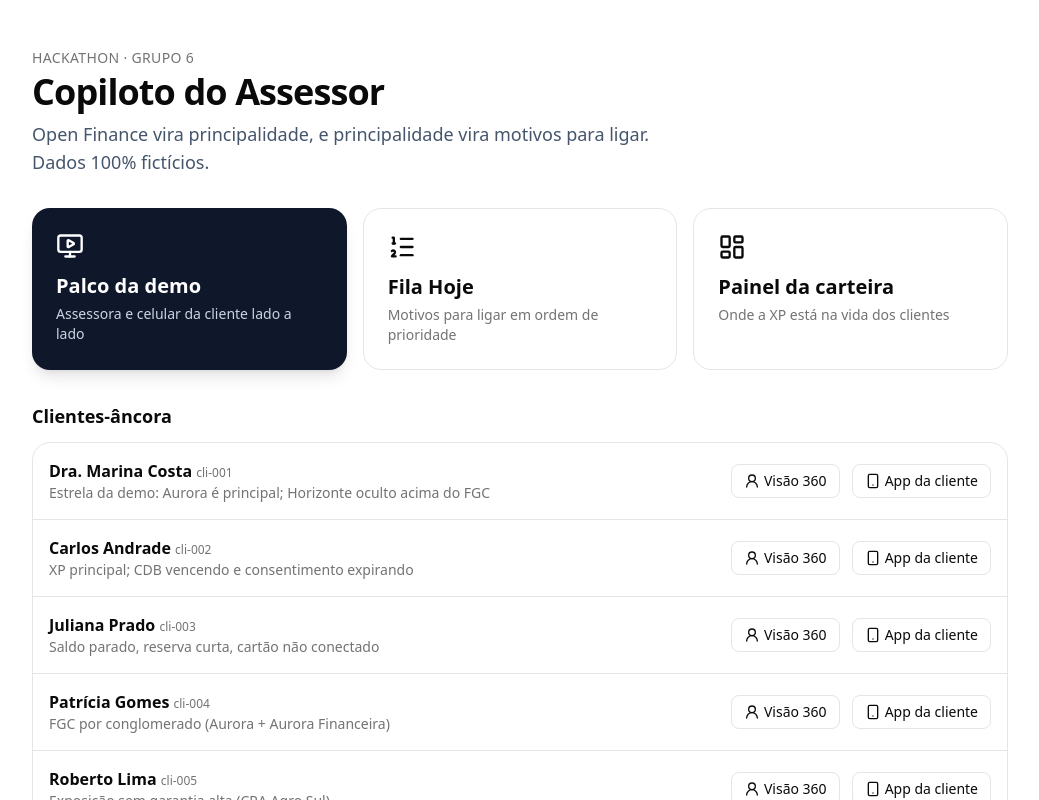
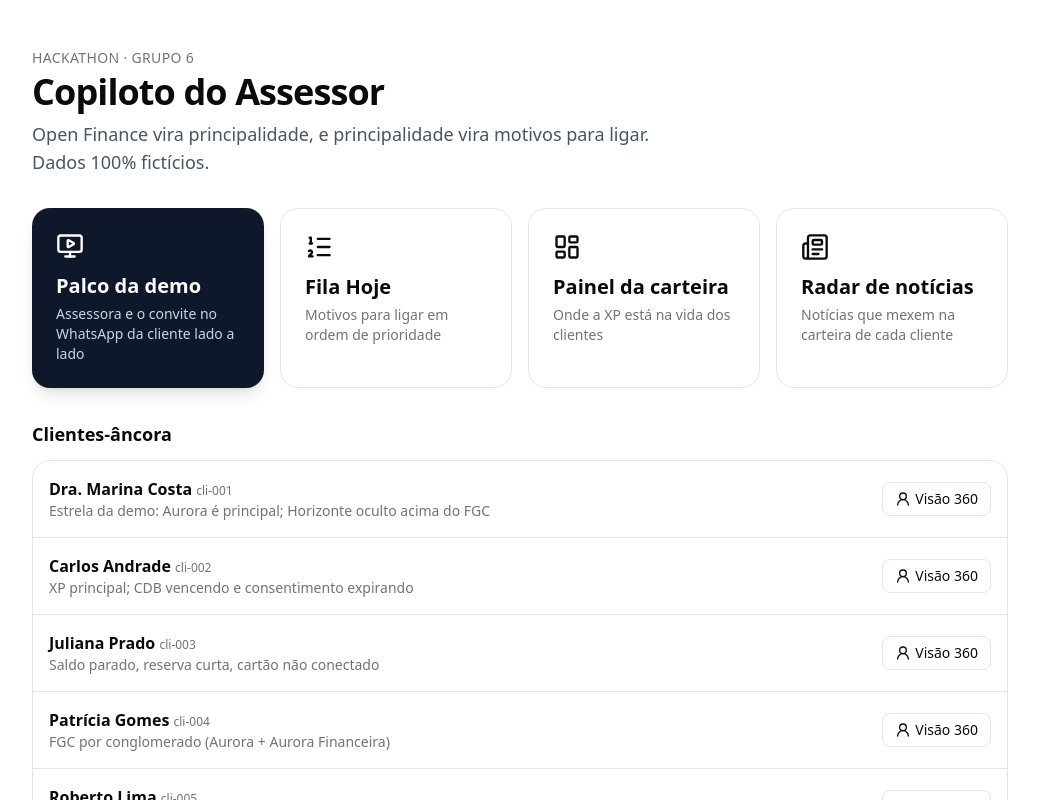
Before and after one commit to hornosj/rota-xp-grupo-6, a Next.js app in the folder frontend/: page / in a window 1280 px wide. Shown: the top 800 px of the page, without its empty margins (120-1159 px from the left). Built offline with nearby package versions, Linux system fonts and the light colour scheme.

Commit message:
frontend: lançador só com palco, assessor (painel, hoje, radar) e a 360 das âncoras (TDD)

```diff
--- a/frontend/src/components/comum/lancador.tsx
+++ b/frontend/src/components/comum/lancador.tsx
@@ -1,5 +1,5 @@
 import Link from "next/link";
-import { LayoutDashboard, ListOrdered, MonitorPlay, Smartphone, UserRound } from "lucide-react";
+import { LayoutDashboard, ListOrdered, MonitorPlay, Newspaper, UserRound } from "lucide-react";
 import { USE_MOCKS } from "@/lib/config";
 
 const ANCORAS = [
@@ -27,11 +27,11 @@ export function Lancador() {
         )}
       </header>
 
-      <div className="grid gap-4 md:grid-cols-3">
+      <div className="grid gap-4 md:grid-cols-2 lg:grid-cols-4">
         <Link href="/palco" className="group rounded-2xl bg-slate-900 p-6 text-white shadow-lg transition hover:bg-slate-800">
           <MonitorPlay className="size-7" />
           <p className="mt-3 text-xl font-semibold">Palco da demo</p>
-          <p className="mt-1 text-sm text-slate-300">Assessora e celular da cliente lado a lado</p>
+          <p className="mt-1 text-sm text-slate-300">Assessora e o convite no WhatsApp da cliente lado a lado</p>
         </Link>
         <Link href="/assessor/hoje" className="rounded-2xl border bg-card p-6 transition hover:border-slate-400">
           <ListOrdered className="size-7" />
@@ -42,6 +42,11 @@ export function Lancador() {
           <LayoutDashboard className="size-7" />
           <p className="mt-3 text-xl font-semibold">Painel da carteira</p>
           <p className="mt-1 text-sm text-muted-foreground">Onde a XP está na vida dos clientes</p>
+        </Link>
+        <Link href="/assessor/radar" className="rounded-2xl border bg-card p-6 transition hover:border-slate-400">
+          <Newspaper className="size-7" />
+          <p className="mt-3 text-xl font-semibold">Radar de notícias</p>
+          <p className="mt-1 text-sm text-muted-foreground">Notícias que mexem na carteira de cada cliente</p>
         </Link>
       </div>
 
@@ -62,12 +67,6 @@ export function Lancador() {
               >
                 <UserRound className="size-4" /> Visão 360
               </Link>
-              <Link
-                href={`/cliente/${c.id}`}
-                className="inline-flex items-center gap-1 rounded-md border px-3 py-1.5 text-sm hover:bg-slate-50"
-              >
-                <Smartphone className="size-4" /> App da cliente
-              </Link>
             </li>
           ))}
         </ul>
```
Also changed, not shown: 1 other file (tests, documents, lock files or other folders).
